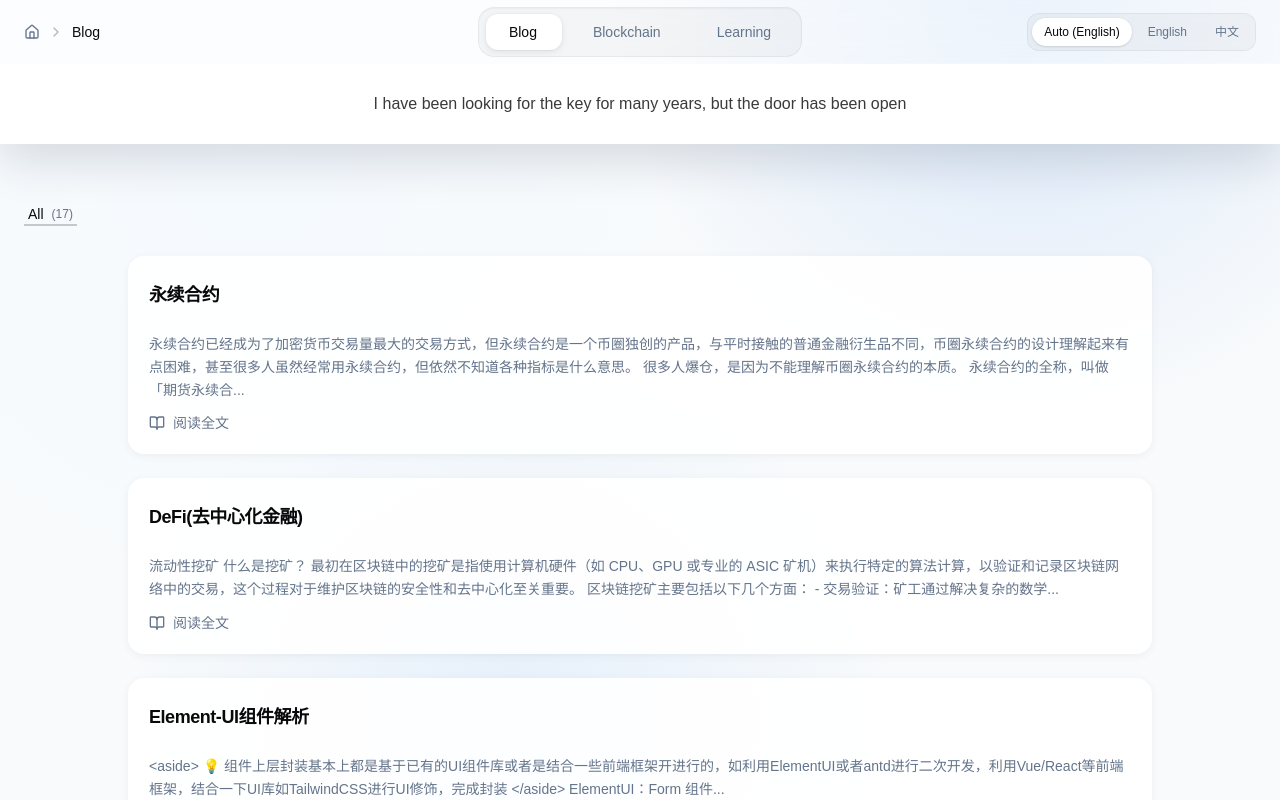
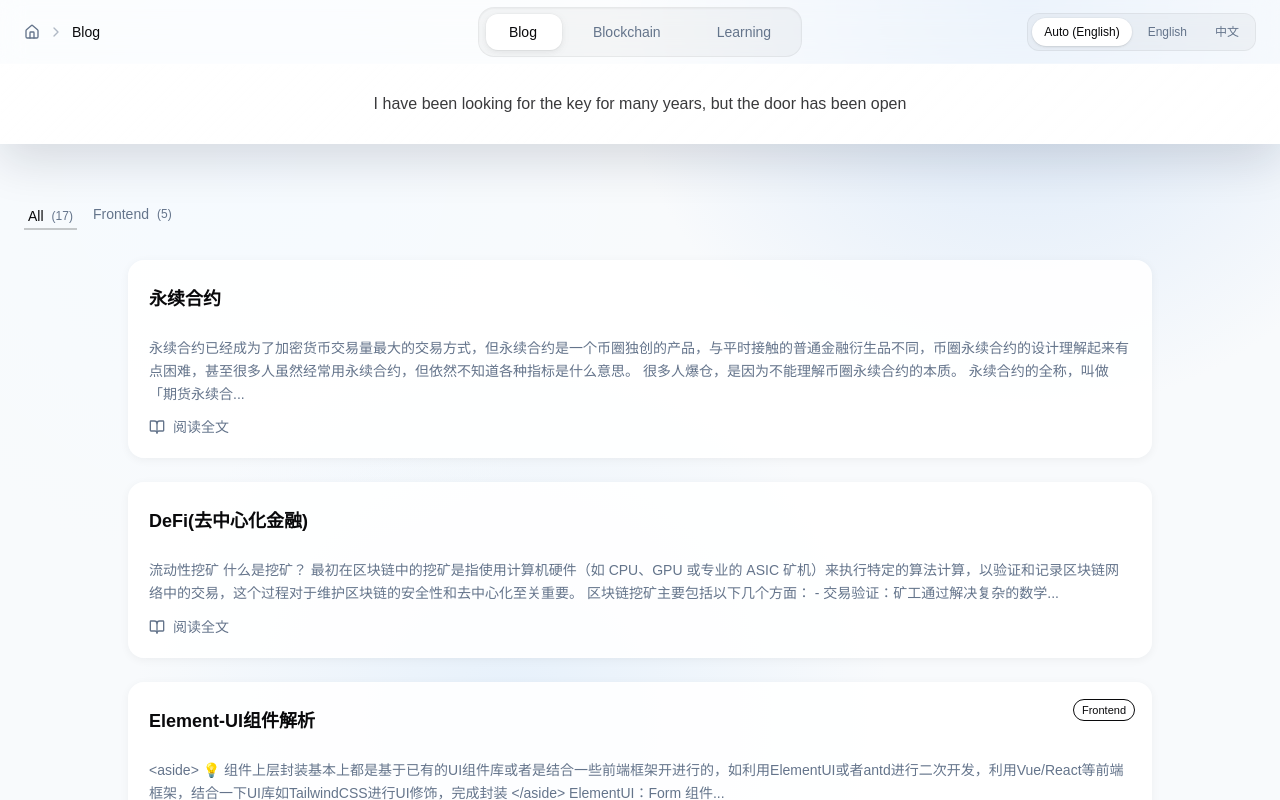
Before and after one commit to wangjpLancelote/cloud-blog, a Next.js app: page /blog in a window 1280 px wide. Built offline with nearby package versions, Linux system fonts and the light colour scheme.

Commit message:
category

```diff
--- a/src/components/PostCard.tsx
+++ b/src/components/PostCard.tsx
@@ -1,10 +1,5 @@
 import Link from "next/link";
-import {
-  Card,
-  CardHeader,
-  CardTitle,
-  CardContent,
-} from "@/components/cloud-ui/card";
+import { Card, CardHeader, CardContent } from "@/components/cloud-ui/card";
 import { BookOpen } from "lucide-react";
 import type { ComponentType } from "react";
 import type { PostItem } from "@/lib/posts";
@@ -14,9 +9,9 @@ const IconBookOpen = BookOpen as unknown as ComponentType<{
 }>;
 
 export function PostCard({ post }: { post: PostItem }) {
-  const displayTitle = post.category
-    ? `[${post.category}/${post.frontmatter.title}]`
-    : post.frontmatter.title;
+  const categoryLabel =
+    post.category && post.category.trim().length > 0 ? post.category : null;
+  const titleLabel = post.frontmatter.title;
 
   return (
     <Link
@@ -24,16 +19,23 @@ export function PostCard({ post }: { post: PostItem }) {
       className="group block mx-auto w-full max-w-3xl md:max-w-4xl lg:max-w-5xl"
     >
       <Card className="bg-white/90 shadow-subtle hover:shadow-card border-white/20 overflow-hidden transition-shadow duration-200 cursor-pointer">
-        <CardHeader className="px-5 py-6">
+        <CardHeader className="relative px-5 py-6">
+          {categoryLabel && (
+            <span className="inline-flex top-4 right-4 absolute items-center gap-1 bg-primary/10 px-2 py-0.5 border border-primary/30 rounded-full max-w-[60%] font-medium text-[11px] text-primary truncate">
+              {categoryLabel}
+            </span>
+          )}
+          <div className="flex flex-col gap-1 overflow-hidden">
             <div className="flex items-center gap-3 overflow-hidden">
-            <CardTitle className="group-hover:text-primary text-lg truncate transition-colors">
-              {displayTitle}
-            </CardTitle>
+              <h3 className="font-semibold group-hover:text-primary text-lg truncate transition-colors">
+                {titleLabel}
+              </h3>
               {post.frontmatter.date && (
                 <span className="text-muted-text text-xs whitespace-nowrap shrink-0">
                   {post.frontmatter.date}
                 </span>
               )}
+            </div>
           </div>
         </CardHeader>
 
```
Also changed, not shown: src/posts/Frontend/Element-UI组件解析.mdx (renamed from src/posts/Element-UI组件解析.mdx), src/posts/Frontend/ReactServerComponent.mdx (renamed from src/posts/ReactServerComponent.mdx), src/posts/Frontend/Recoli.mdx (renamed from src/posts/Recoli.mdx), src/posts/Frontend/Redux-middleware.mdx (renamed from src/posts/Redux-middleware.mdx), src/posts/Frontend/前端部署.mdx (renamed from src/posts/前端部署.mdx). Lines whose indentation alone changed are shown as unchanged.
